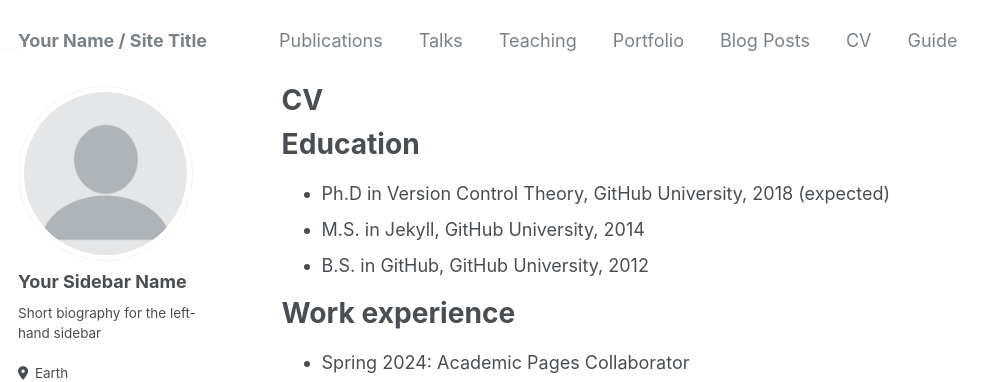
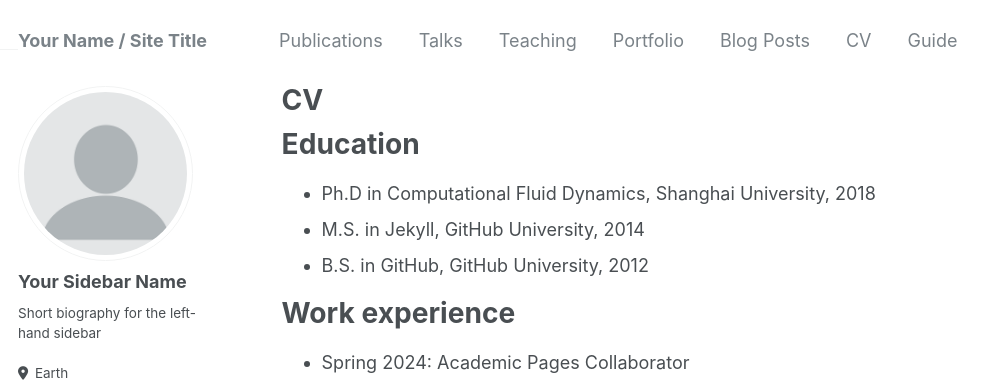
Before and after one commit to leixu-cfd/leixu-cfd.github.io, a Jekyll site: the page built from _pages/cv.md, in a window 1280 px wide and 900 px high. Shown: the top 382 px of the window, without its empty margins (0-1002 px from the left). Built offline with Jekyll 4.4.1, drawn with Linux system fonts in a browser that asks for light colours; some web fonts are replaced.

Commit message:
Update cv.md

```diff
--- a/_pages/cv.md
+++ b/_pages/cv.md
@@ -11,7 +11,7 @@ redirect_from:
 
 Education
 ======
-* Ph.D in Version Control Theory, GitHub University, 2018 (expected)
+* Ph.D in Computational Fluid Dynamics, Shanghai University, 2018
 * M.S. in Jekyll, GitHub University, 2014
 * B.S. in GitHub, GitHub University, 2012
 
```
